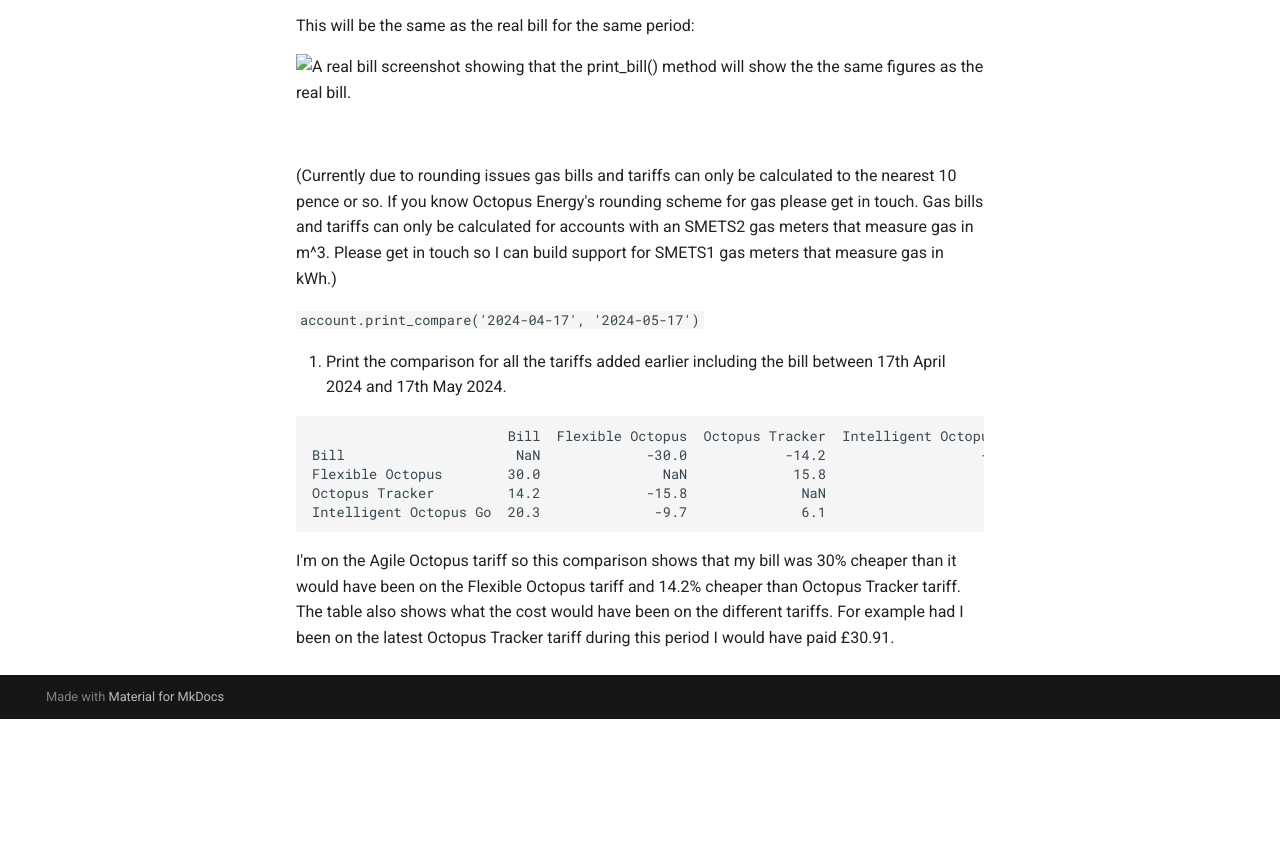
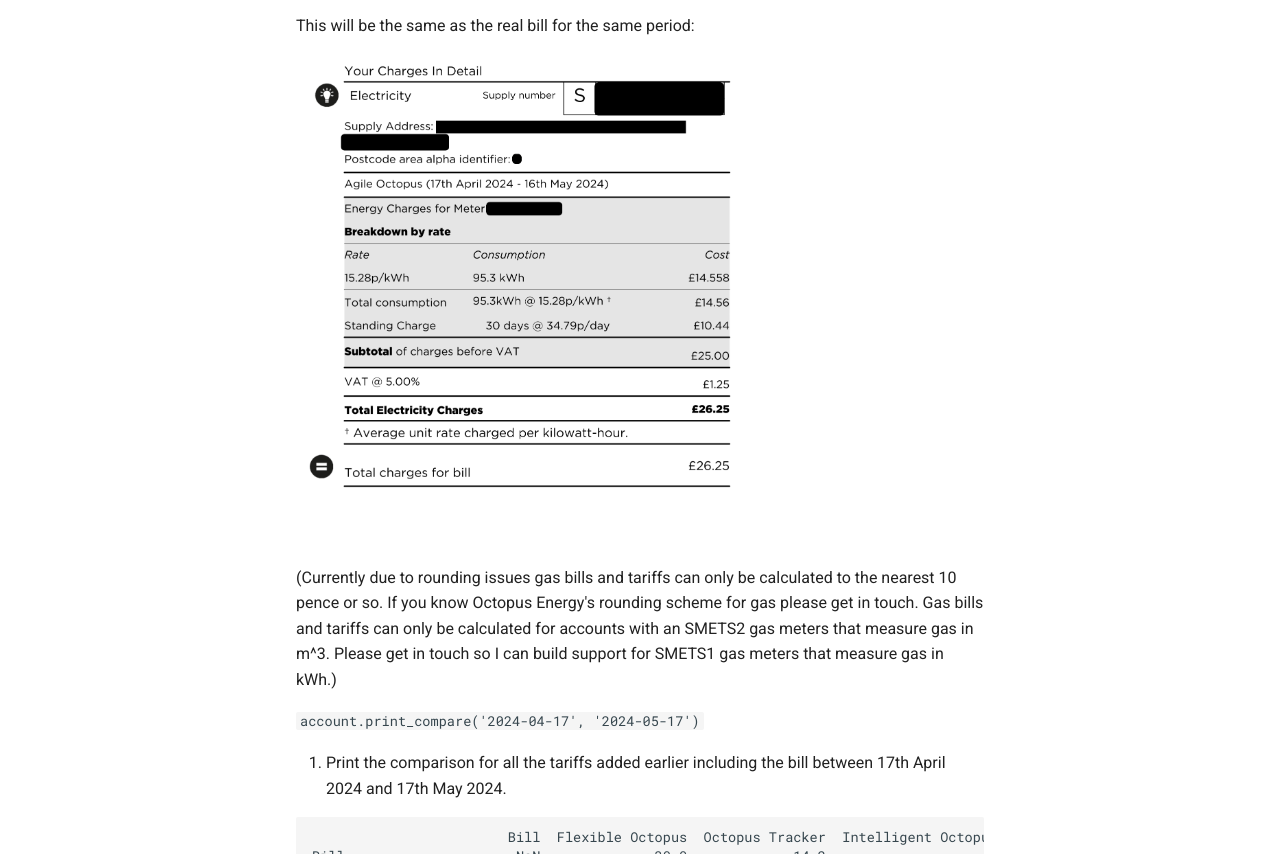
Before and after one commit to orchard0/juice, a plain HTML site: page tutorial/index.html in a window 1280 px wide. Shown: the part 1848-2702 px from the top of the page. Before the commit the page ends 2567 px from the top, so only its background shows below. Drawn offline with Linux system fonts and the light colour scheme; the site is published under a folder, as on GitHub Pages, so addresses that start at the root find nothing.

Commit message:
Deployed 440258b with MkDocs version: 1.6.0

```diff
--- a/tutorial/index.html
+++ b/tutorial/index.html
@@ -340,7 +340,7 @@ account.print_compare('2024-04-17', '2024-05-17')
 +-------------------+-------------+--------+
 </code></pre>
 <p>This will be the same as the real bill for the same period:</p>
-<p><img src="/assets/bill.png" alt="A real bill screenshot showing that the print_bill() method will show the the same figures as the real bill." width="450"/></p>
+<p><img src="../assets/bill.png" alt="A real bill screenshot showing that the print_bill() method will show the the same figures as the real bill." width="450"/></p>
 <p><br /></p>
 <p>(Currently due to rounding issues gas bills and tariffs can only be calculated to the nearest 10 pence or so. If you know Octopus Energy's rounding scheme for gas please get in touch. Gas bills and tariffs can only be calculated for accounts with an SMETS2 gas meters that measure gas in m^3. Please get in touch so I can build support for SMETS1 gas meters that measure gas in kWh.)</p>
 <p><code>account.print_compare('2024-04-17', '2024-05-17')</code></p>
```
